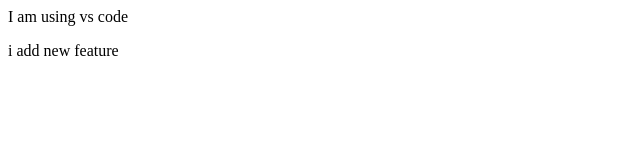
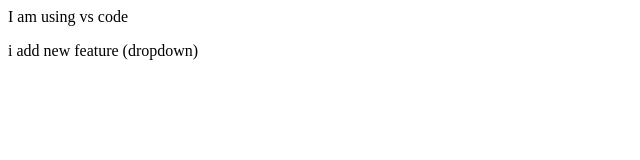
Before and after one commit to Atulsandilya5/localRepo, a plain HTML site: page index.html in a window 1280 px wide. Shown: the full height of the page, 0-640 px from the left. Drawn offline with Linux system fonts and the light colour scheme.

Commit message:
Add dropdown

```diff
--- a/index.html
+++ b/index.html
@@ -1,3 +1,3 @@
 <p>I am using vs code</p>
 
-<p>i add new feature</p>
+<p>i add new feature (dropdown)</p>
```
